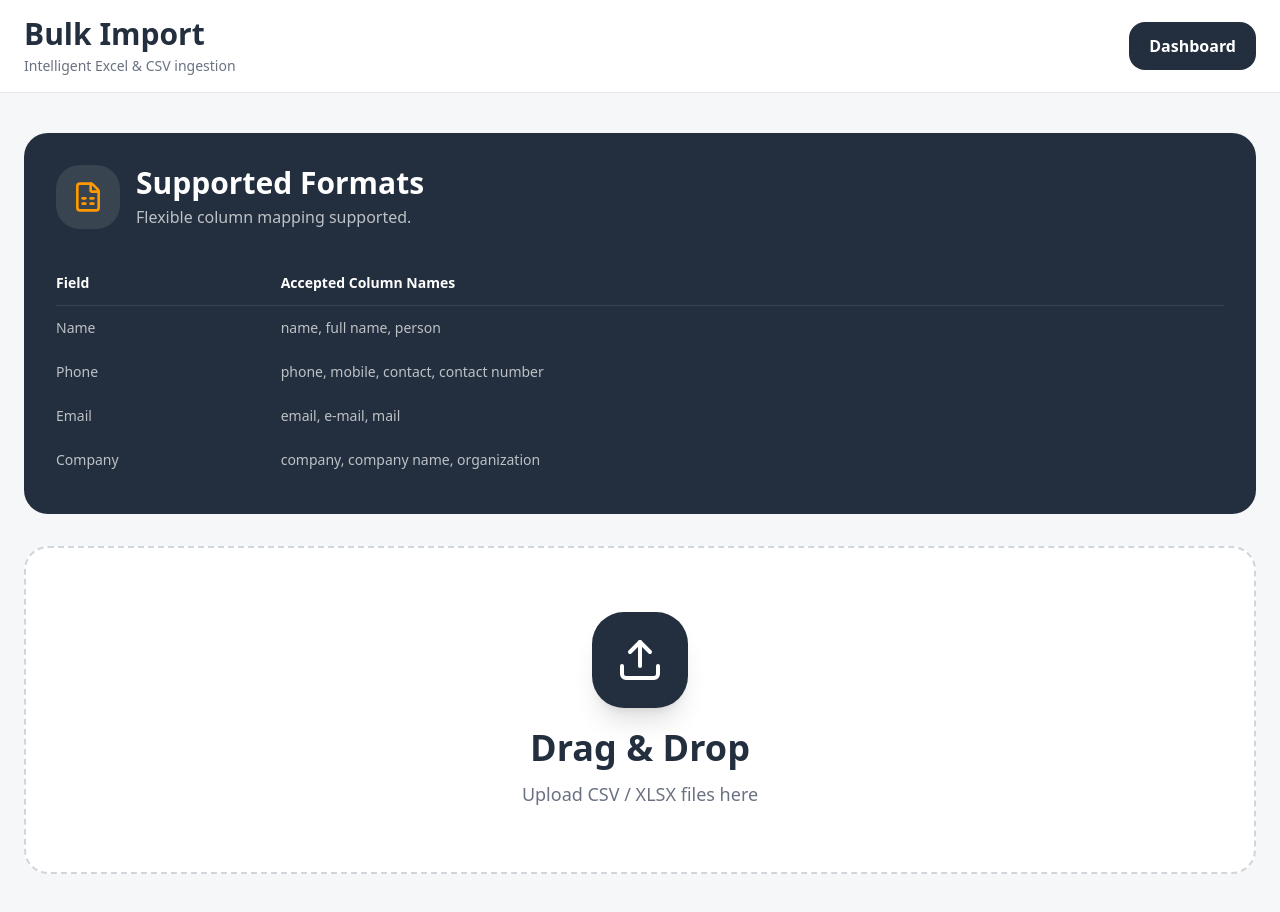
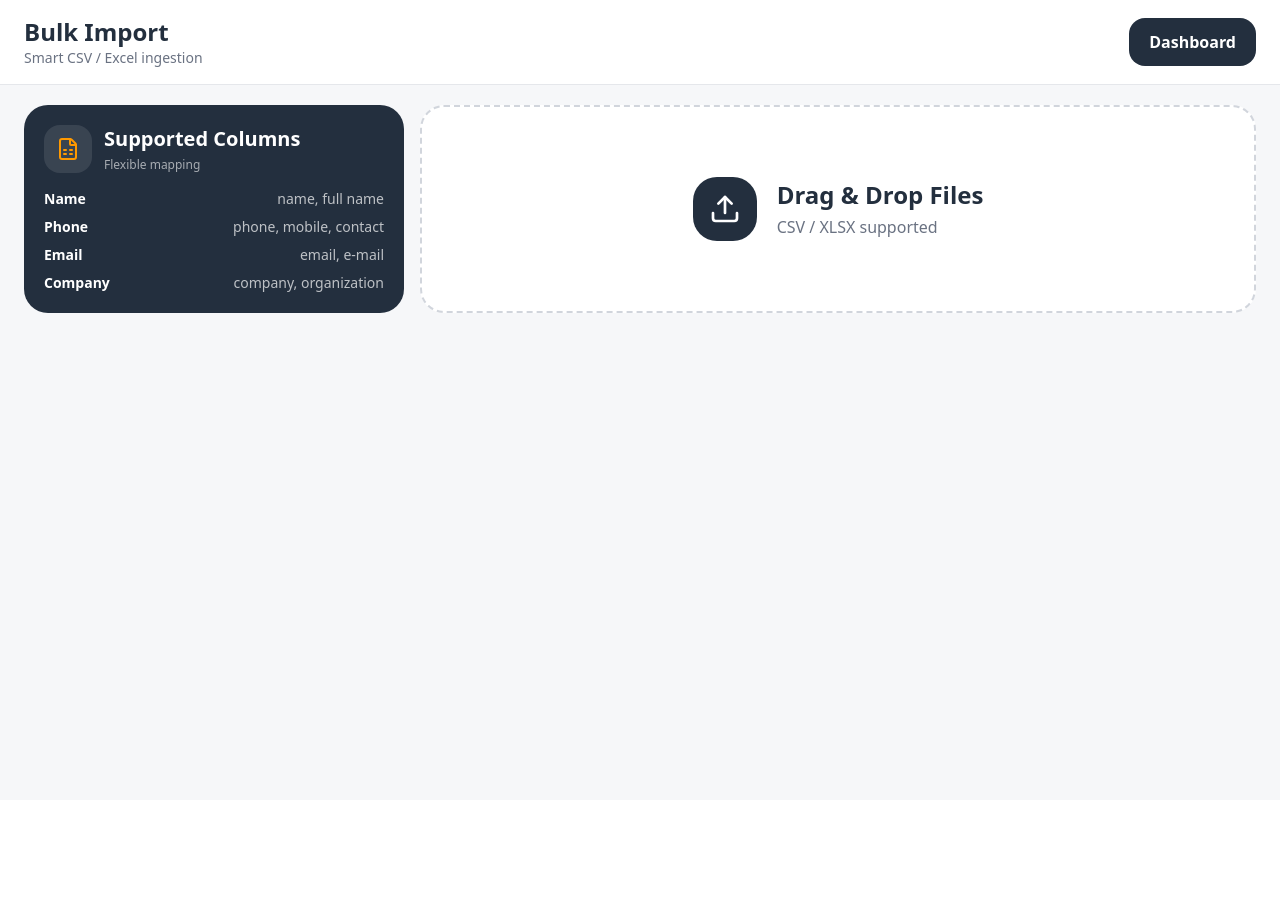
Before and after one commit to ProSyncHub/prosync-card-scanner, a Next.js app: page /import in a window 1280 px wide. After the commit the page ends 800 px from the top, so only its background shows below. Built offline with nearby package versions, Linux system fonts and the light colour scheme.

Commit message:
Made import advanced

```diff
--- a/src/app/import/page.tsx
+++ b/src/app/import/page.tsx
@@ -352,22 +352,21 @@ export default function ImportPage() {
     );
 
   return (
-    <main className="min-h-screen bg-[#f6f7f9]">
+    <main className="h-screen overflow-hidden bg-[#f6f7f9] flex flex-col">
 
       {/* NAVBAR */}
 
-      <div className="sticky top-0 z-50 bg-white border-b border-gray-200">
+      <div className="bg-white border-b border-gray-200">
 
-        <div className="max-w-7xl mx-auto px-6 py-4 flex items-center justify-between">
+        <div className="max-w-[1800px] mx-auto px-6 py-4 flex items-center justify-between">
 
           <div>
-            <h1 className="text-3xl font-black text-[#232f3e]">
+            <h1 className="text-2xl font-black text-[#232f3e]">
               Bulk Import
             </h1>
 
-            <p className="text-sm text-gray-500 mt-1">
-              Intelligent Excel &
-              CSV ingestion
+            <p className="text-sm text-gray-500">
+              Smart CSV / Excel ingestion
             </p>
           </div>
 
@@ -380,98 +379,75 @@ export default function ImportPage() {
         </div>
       </div>
 
-      {/* BODY */}
+      {/* TOP SECTION */}
 
-      <div className="max-w-7xl mx-auto px-6 py-10 space-y-8">
+      <div className="max-w-[1800px] w-full mx-auto px-6 pt-5 pb-4 grid grid-cols-1 xl:grid-cols-[380px_1fr] gap-4">
 
-        {/* FORMAT GUIDE */}
+        {/* FORMAT */}
 
-        <div className="bg-[#232f3e] text-white rounded-3xl p-8">
+        <div className="bg-[#232f3e] text-white rounded-3xl p-5">
 
-          <div className="flex items-center gap-4">
+          <div className="flex items-center gap-3">
 
-            <div className="w-16 h-16 rounded-3xl bg-white/10 flex items-center justify-center">
+            <div className="w-12 h-12 rounded-2xl bg-white/10 flex items-center justify-center">
 
-              <FileSpreadsheet className="w-8 h-8 text-[#ff9900]" />
+              <FileSpreadsheet className="w-6 h-6 text-[#ff9900]" />
             </div>
 
             <div>
-              <h2 className="text-3xl font-black">
-                Supported Formats
+              <h2 className="text-xl font-black">
+                Supported Columns
               </h2>
 
-              <p className="text-white/70 mt-1">
-                Flexible column
-                mapping supported.
+              <p className="text-xs text-white/60 mt-1">
+                Flexible mapping
               </p>
             </div>
           </div>
 
-          <div className="mt-8 overflow-auto">
+          <div className="mt-4 space-y-2 text-sm">
 
-            <table className="w-full text-sm">
+            <div className="flex justify-between gap-4">
+              <span className="font-bold">
+                Name
+              </span>
 
-              <thead>
-                <tr className="border-b border-white/10 text-left">
-                  <th className="py-3">
-                    Field
-                  </th>
+              <span className="text-white/70 text-right">
+                name, full name
+              </span>
+            </div>
 
-                  <th className="py-3">
-                    Accepted Column Names
-                  </th>
-                </tr>
-              </thead>
+            <div className="flex justify-between gap-4">
+              <span className="font-bold">
+                Phone
+              </span>
 
-              <tbody className="text-white/70">
+              <span className="text-white/70 text-right">
+                phone, mobile,
+                contact
+              </span>
+            </div>
 
-                <tr>
-                  <td className="py-3">
-                    Name
-                  </td>
+            <div className="flex justify-between gap-4">
+              <span className="font-bold">
+                Email
+              </span>
 
-                  <td>
-                    name, full name,
-                    person
-                  </td>
-                </tr>
+              <span className="text-white/70 text-right">
+                email, e-mail
+              </span>
+            </div>
 
-                <tr>
-                  <td className="py-3">
-                    Phone
-                  </td>
+            <div className="flex justify-between gap-4">
+              <span className="font-bold">
+                Company
+              </span>
 
-                  <td>
-                    phone, mobile,
-                    contact, contact
-                    number
-                  </td>
-                </tr>
-
-                <tr>
-                  <td className="py-3">
-                    Email
-                  </td>
-
-                  <td>
-                    email, e-mail,
-                    mail
-                  </td>
-                </tr>
-
-                <tr>
-                  <td className="py-3">
-                    Company
-                  </td>
-
-                  <td>
-                    company, company
-                    name,
-                    organization
-                  </td>
-                </tr>
-              </tbody>
-            </table>
+              <span className="text-white/70 text-right">
+                company,
+                organization
+              </span>
+            </div>
           </div>
         </div>
 
@@ -479,7 +455,7 @@ export default function ImportPage() {
 
         <div
           {...getRootProps()}
-          className={`border-2 border-dashed rounded-3xl p-16 text-center cursor-pointer transition-all ${
+          className={`border-2 border-dashed rounded-3xl px-8 py-6 flex items-center justify-center cursor-pointer transition-all ${
             isDragActive
               ? "border-[#ff9900] bg-orange-50"
               : "border-gray-300 bg-white hover:border-[#ff9900]"
@@ -490,31 +466,35 @@ export default function ImportPage() {
             {...getInputProps()}
           />
 
-          <div className="flex flex-col items-center gap-5">
+          <div className="flex items-center gap-5">
 
-            <div className="w-24 h-24 rounded-[32px] bg-[#232f3e] text-white flex items-center justify-center shadow-xl">
+            <div className="w-16 h-16 rounded-3xl bg-[#232f3e] text-white flex items-center justify-center">
 
-              <Upload className="w-12 h-12" />
+              <Upload className="w-8 h-8" />
             </div>
 
             <div>
-              <h2 className="text-4xl font-black text-[#232f3e]">
-                Drag & Drop
+              <h2 className="text-2xl font-black text-[#232f3e]">
+                Drag & Drop Files
               </h2>
 
-              <p className="text-gray-500 mt-3 text-lg">
-                Upload CSV / XLSX
-                files here
+              <p className="text-gray-500 mt-1">
+                CSV / XLSX supported
               </p>
             </div>
           </div>
         </div>
+      </div>
 
-        {/* ACTIONS */}
+      {/* TABLE SECTION */}
+
+      <div className="max-w-[1800px] w-full mx-auto px-6 pb-6 flex-1 flex flex-col min-h-0">
 
         {rows.length > 0 && (
           <>
-            <div className="flex items-center justify-between flex-wrap gap-4">
+            {/* ACTION BAR */}
+
+            <div className="flex items-center justify-between flex-wrap gap-4 mb-4">
 
               <div className="text-sm font-bold text-gray-500 uppercase tracking-widest">
 
@@ -528,7 +508,7 @@ export default function ImportPage() {
                   onClick={
                     addEmptyRow
                   }
-                  className="bg-white border border-gray-200 px-5 py-3 rounded-2xl font-black flex items-center gap-2"
+                  className="bg-white border border-gray-200 px-4 py-2.5 rounded-2xl font-black flex items-center gap-2 text-sm"
                 >
                   <Plus className="w-4 h-4" />
 
@@ -539,7 +519,7 @@ export default function ImportPage() {
                   onClick={
                     toggleAll
                   }
-                  className="bg-white border border-gray-200 px-5 py-3 rounded-2xl font-black flex items-center gap-2"
+                  className="bg-white border border-gray-200 px-4 py-2.5 rounded-2xl font-black flex items-center gap-2 text-sm"
                 >
                   <CheckSquare className="w-4 h-4" />
 
@@ -551,7 +531,7 @@ export default function ImportPage() {
                   onClick={() =>
                     importRows(true)
                   }
-                  className="bg-[#ff9900] text-[#232f3e] px-5 py-3 rounded-2xl font-black flex items-center gap-2"
+                  className="bg-[#ff9900] text-[#232f3e] px-4 py-2.5 rounded-2xl font-black flex items-center gap-2 text-sm"
                 >
                   <CheckSquare className="w-4 h-4" />
 
@@ -563,7 +543,7 @@ export default function ImportPage() {
                   onClick={() =>
                     importRows(false)
                   }
-                  className="bg-[#232f3e] text-white px-5 py-3 rounded-2xl font-black flex items-center gap-2"
+                  className="bg-[#232f3e] text-white px-4 py-2.5 rounded-2xl font-black flex items-center gap-2 text-sm"
                 >
                   <Save className="w-4 h-4" />
 
@@ -574,53 +554,53 @@ export default function ImportPage() {
 
             {/* TABLE */}
 
-            <div className="bg-white rounded-3xl border border-gray-200 overflow-hidden h-[75vh] flex flex-col">
+            <div className="bg-white rounded-3xl border border-gray-200 overflow-hidden flex-1 min-h-0">
 
-              <div className="overflow-auto flex-1">
+              <div className="overflow-auto h-full">
 
                 <table className="w-full min-w-[1600px]">
 
                   <thead className="bg-[#232f3e] text-white sticky top-0 z-10">
 
-                    <tr className="text-left text-sm uppercase tracking-widest">
+                    <tr className="text-left text-xs uppercase tracking-widest">
 
-                      <th className="p-4">
+                      <th className="p-3">
                         Select
                       </th>
 
-                      <th className="p-4">
+                      <th className="p-3">
                         Name
                       </th>
 
-                      <th className="p-4">
+                      <th className="p-3">
                         Company
                       </th>
 
-                      <th className="p-4">
+                      <th className="p-3">
                         Title
                       </th>
 
-                      <th className="p-4">
+                      <th className="p-3">
                         Phone
                       </th>
 
-                      <th className="p-4">
+                      <th className="p-3">
                         Email
                       </th>
 
-                      <th className="p-4">
+                      <th className="p-3">
                         Website
                       </th>
 
-                      <th className="p-4">
+                      <th className="p-3">
                         Address
                       </th>
 
-                      <th className="p-4">
+                      <th className="p-3">
                         Category
                       </th>
 
-                      <th className="p-4">
+                      <th className="p-3">
                         Delete
                       </th>
                     </tr>
@@ -635,7 +615,7 @@ export default function ImportPage() {
                           className="border-t border-gray-100 hover:bg-gray-50"
                         >
 
-                          <td className="p-4">
+                          <td className="p-2">
 
                             <button
                               onClick={() =>
@@ -697,13 +677,13 @@ export default function ImportPage() {
                                           .value
                                       )
                                     }
-                                    className="w-full min-w-[180px] rounded-xl border border-gray-200 px-4 py-3 text-sm bg-white outline-none focus:ring-2 focus:ring-[#232f3e]"
+                                    className="w-full min-w-[160px] rounded-xl border border-gray-200 px-3 py-2 text-sm bg-white outline-none focus:ring-2 focus:ring-[#232f3e]"
                                   />
                                 </td>
                               )
                             )}
 
-                          <td className="p-4">
+                          <td className="p-2">
 
                             <button
                               onClick={() =>
@@ -711,7 +691,7 @@ export default function ImportPage() {
                                   row.id
                                 )
                               }
-                              className="w-10 h-10 rounded-xl bg-red-100 text-red-500 flex items-center justify-center hover:scale-105 transition-all"
+                              className="w-9 h-9 rounded-xl bg-red-100 text-red-500 flex items-center justify-center"
                             >
                               <Trash2 className="w-4 h-4" />
                             </button>
```
